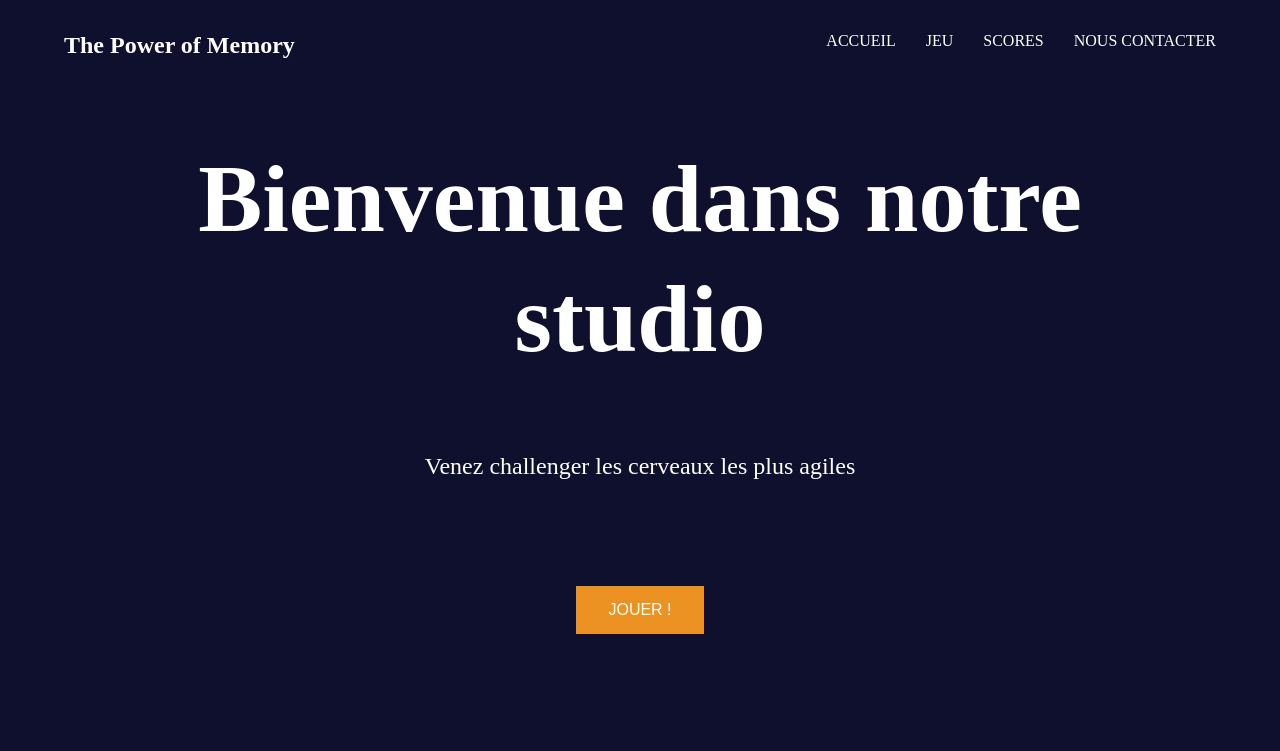
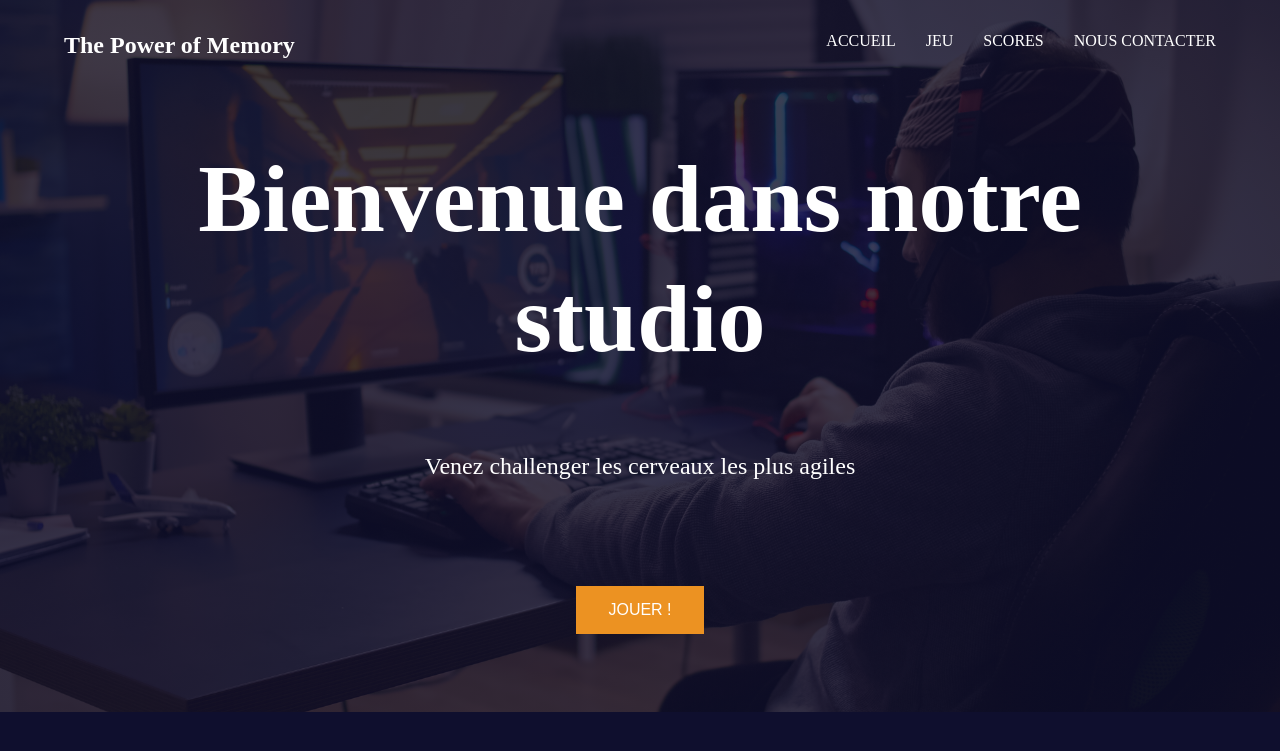
Before and after one commit to kvong92/L1_ALT_Puissance_4_KevinV, a PHP site: page /header.html in a window 1280 px wide. Shown: the top 751 px of the page. Run offline with PHP 8.4, Linux system fonts and the light colour scheme.

Commit message:
conflicts header.css solved v1

```diff
--- a/assets/css/header.css
+++ b/assets/css/header.css
@@ -4,12 +4,8 @@ body {
 }
 
 header {
-<<<<<<< HEAD
     /* background: linear-gradient(rgba(15, 15, 46, 0.8), rgba(15, 15, 46, 0.8)), url("../image/header_hero_1.jpg"), no-repeat center; */
     background: linear-gradient(rgba(15, 15, 46, 0.8), rgba(15, 15, 46, 0.8)), url("../image/header_hero_2.jpg"), no-repeat center;
-=======
-    background: linear-gradient(rgba(0, 0, 0, 0.6), rgba(0, 0, 0, 0.6)), url("../image/header_hero_1.jpg"), no-repeat center;
->>>>>>> eb8758a7d619e5603a15e069d2d93431b8acd542
     background-position: center;
     overflow: hidden;
     height: 100%;
```
